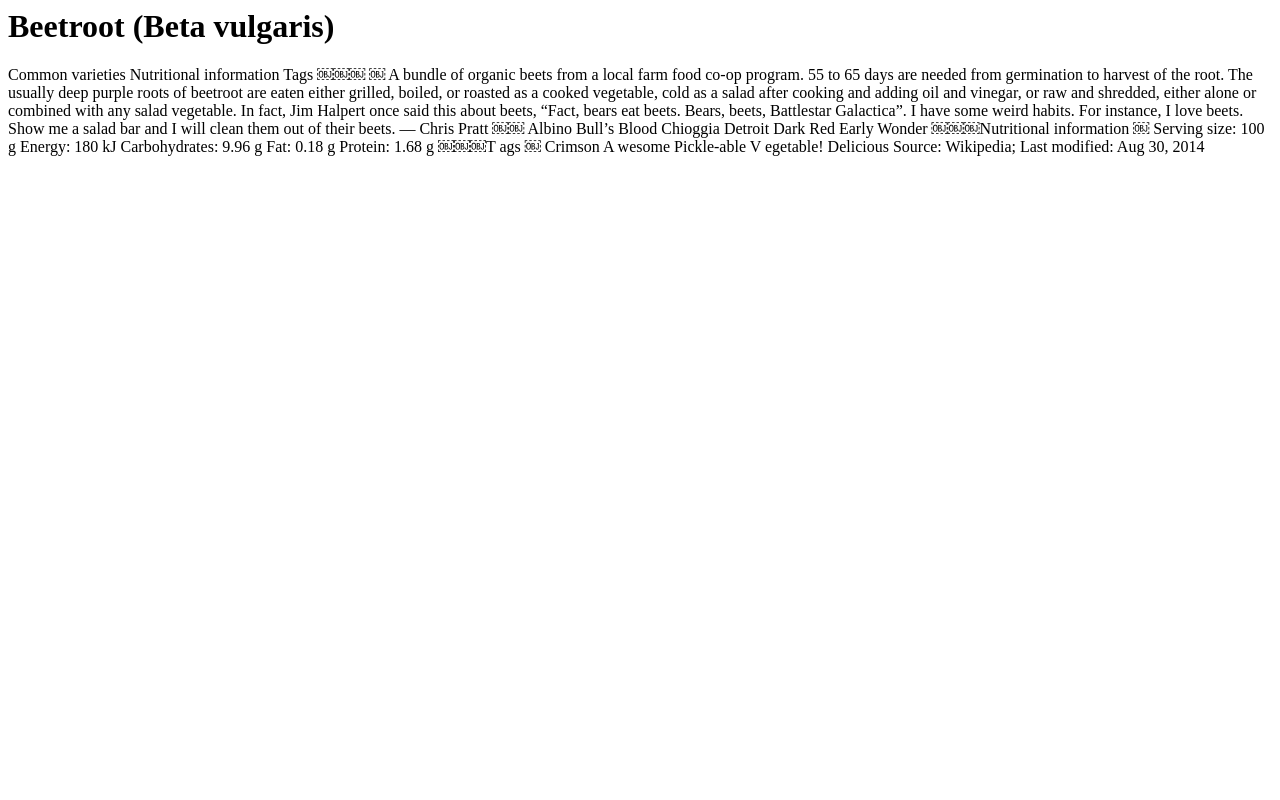
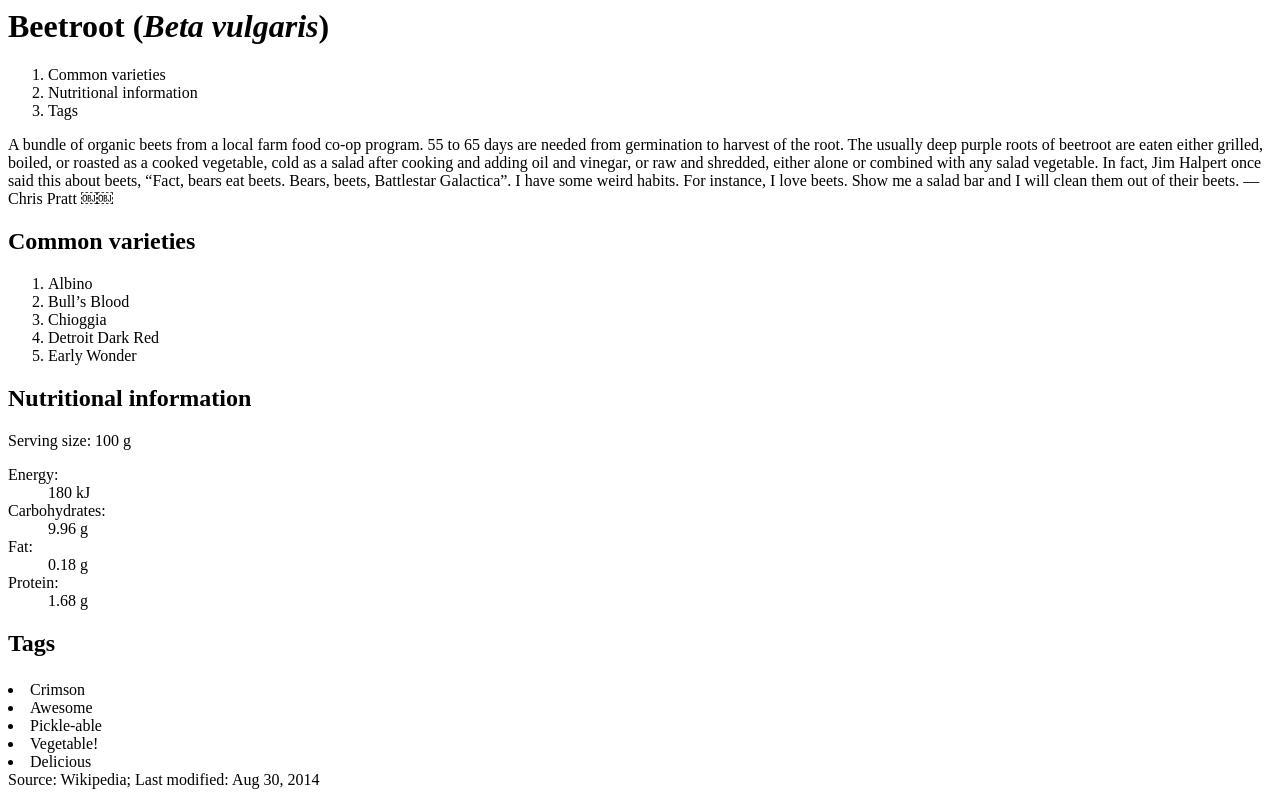
Before and after one commit to Lenzo/intro-to-html, a plain HTML site: page index.html in a window 1280 px wide. Drawn offline with Linux system fonts and the light colour scheme.

Commit message:
Formatted text
Added html for lists, list items, headers.

```diff
--- a/index.html
+++ b/index.html
@@ -1,24 +1,56 @@
-<h1>Beetroot (Beta vulgaris)</h1>
-Common varieties Nutritional information Tags
-￼￼￼
-￼
+<h1>Beetroot (<i>Beta vulgaris</i>)</h1>
+
+<ol>
+  <li>Common varieties</li>
+  <li>Nutritional information</li>
+  <li>Tags</li>
+</ol>
+
 A bundle of organic beets from a local farm food co-op program.
+
 55 to 65 days are needed from germination to harvest of the root.
+
 The usually deep purple roots of beetroot are eaten either grilled, boiled, or roasted as a cooked vegetable, cold as a salad after cooking and adding oil and vinegar, or raw and shredded, either alone or combined with any salad vegetable.
+
 In fact, Jim Halpert once said this about beets, “Fact, bears eat beets. Bears, beets, Battlestar Galactica”.
+
 I have some weird habits. For instance, I love beets. Show me a salad bar and I will clean them out of their beets.
 — Chris Pratt
 ￼￼
-Albino
-Bull’s Blood Chioggia
-Detroit Dark Red Early Wonder
-￼￼￼Nutritional information
-￼
-Serving size: 100 g
-Energy: 180 kJ Carbohydrates: 9.96 g Fat: 0.18 g
-Protein: 1.68 g
-￼￼￼T ags
-￼
-Crimson
-A wesome Pickle-able V egetable! Delicious
+<h2>Common varieties</h2>
+
+<ol>
+  <li>Albino </li>
+  <li>Bull’s Blood </li>
+  <li>Chioggia</li>
+  <li>Detroit Dark Red </li>
+  <li>Early Wonder</li>
+</ol>
+
+<h2>Nutritional information</h2>
+
+<p>Serving size: 100 g</p>
+
+<dl>
+  <dt>Energy:</dt>
+  <dd>180 kJ </dd>
+
+  <dt>Carbohydrates:</dt>
+  <dd>9.96 g </dd>
+
+  <dt>Fat:</dt>
+  <dd>0.18 g</dd>
+
+  <dt>Protein:</dt>
+  <dd>1.68 g</dd>
+</dl>
+
+<h2>Tags<ul></h2>
+  <li>Crimson</li>
+  <li>Awesome</li>
+  <li>Pickle-able</li>
+  <li>Vegetable!</li>
+  <li>Delicious</li>
+</ul>
+
 Source: Wikipedia; Last modified: Aug 30, 2014
```
